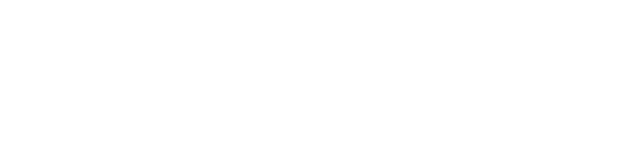
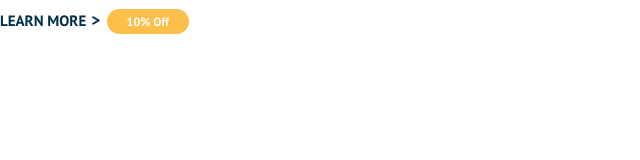
Before and after one commit to satyasahu79/Buildify, a plain HTML site: page index.html in a window 1280 px wide. Shown: the whole page, without its empty margins (0-640 px from the left). Drawn offline with Linux system fonts and the light colour scheme.

Commit message:
Created the badge component

```diff
--- a/CSS/styles.css
+++ b/CSS/styles.css
@@ -89,3 +89,37 @@ a {
     font-size: 1.7rem;
   }
 }
+
+/* Badges */
+
+.badge {
+  border-radius: 20px;
+  font-size: 2rem;
+  font-weight: bold;
+  font-weight: bold;
+  padding: 0.5rem 2rem;
+  white-space: nowrap;
+}
+
+.badge--primary {
+  background-color: var(--color-primary);
+  color: white;
+}
+
+.badge--secondary {
+  background-color: var(--color-secondary);
+  color: white;
+}
+
+.badge--small {
+  font-size: 1.6rem;
+}
+
+@media screen and (min-width: 1024px) {
+  .badge {
+    font-size: 1.5rem;
+  }
+  .badge--small {
+    font-size: 1.2rem;
+  }
+}
--- a/index.html
+++ b/index.html
@@ -14,5 +14,8 @@
       rel="stylesheet"
     />
   </head>
-  <body></body>
+  <body>
+    <a href="#" class="link-arrow">Learn More</a>
+    <span class="badge badge--secondary badge--small">10% Off </span>
+  </body>
 </html>
```
Also changed, not shown: Components/badges.html (added, +1 -0 lines).
